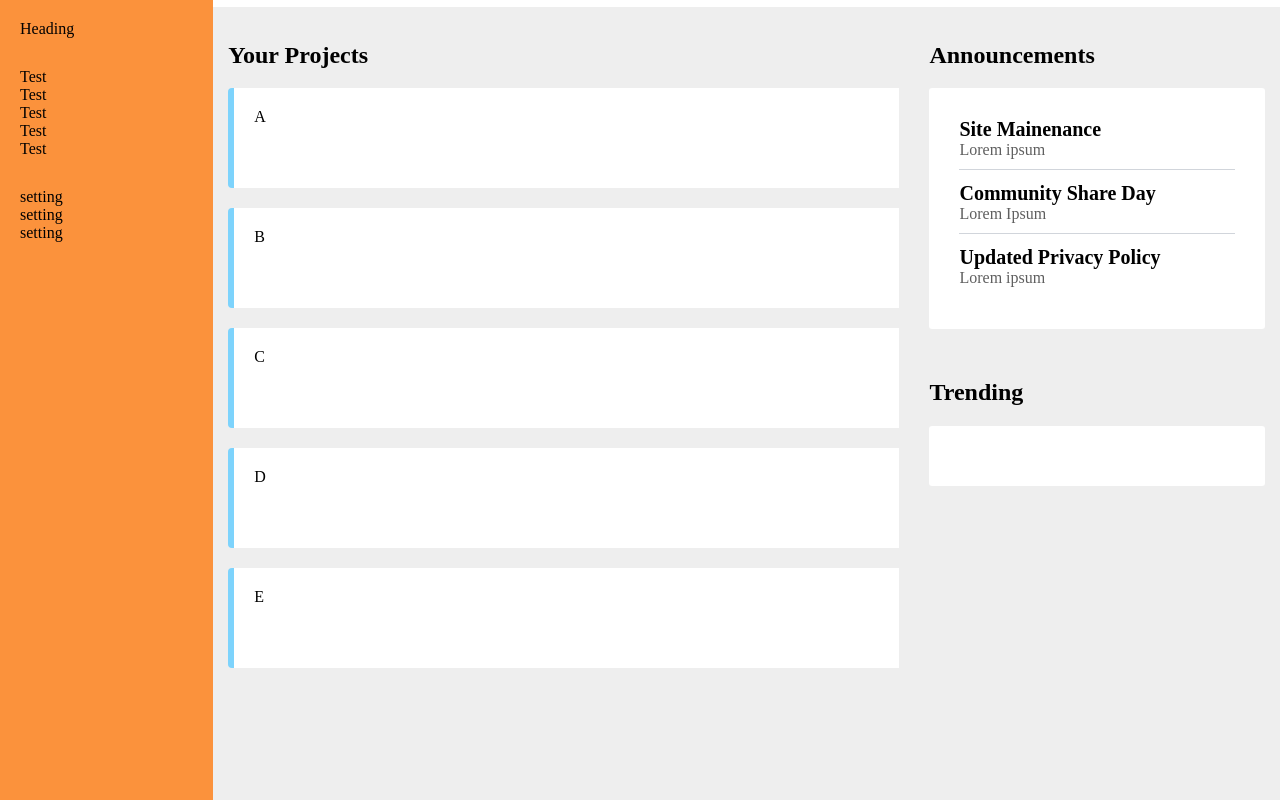
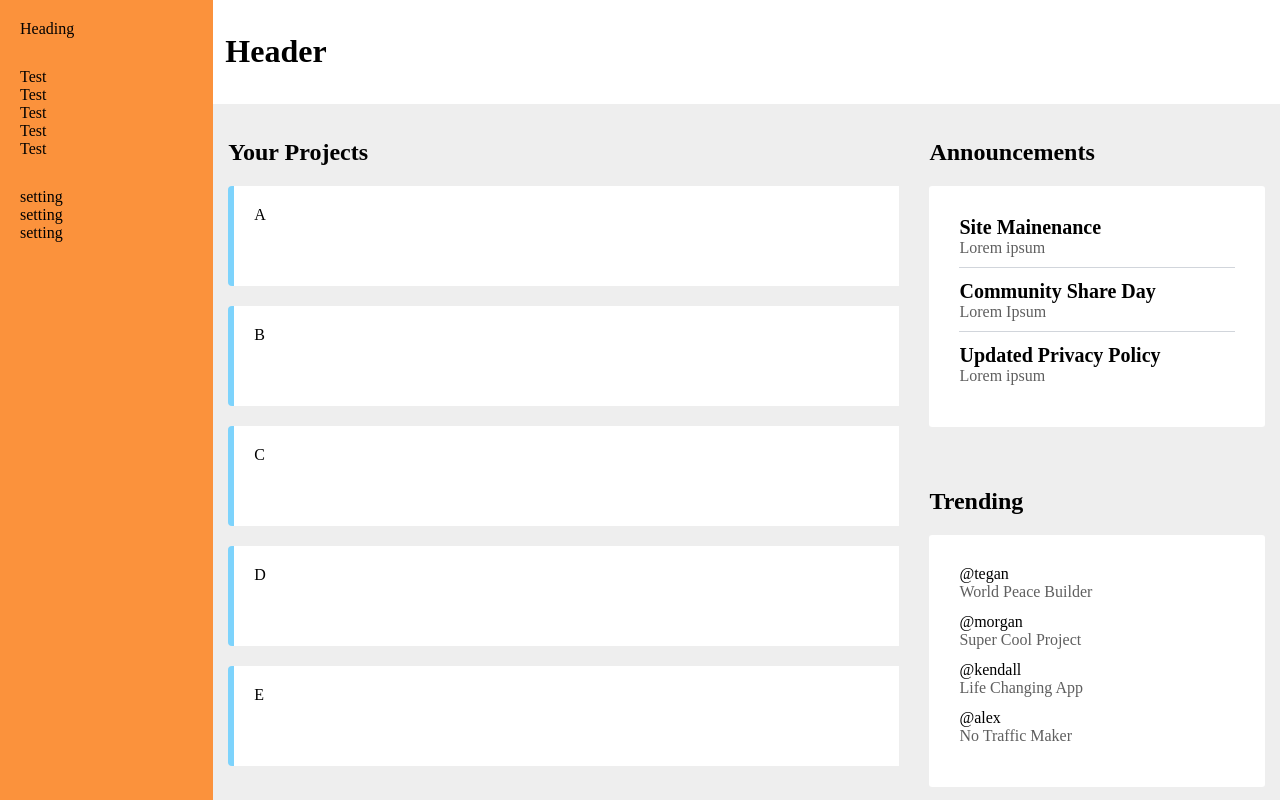
Before and after one commit to iamashay/admin-dashboard, a plain HTML site: page index.html in a window 1280 px wide. Shown: the top 800 px of the page. Drawn offline with Linux system fonts and the light colour scheme.

Commit message:
Add items in widgets and add header demo content

```diff
--- a/index.html
+++ b/index.html
@@ -24,7 +24,7 @@
             </ul>
         </div>
         <div id="header">
-
+            <h1>Header</h1>
         </div>
         <div id="main-content">
             <div id="projects">
@@ -61,7 +61,24 @@
             <div id="trending">
                 <h2>Trending</h2>
                 <div class="widget">
-
+                    <ul>
+                        <li>
+                            <div class="userid">@tegan</div>
+                            <div class="info">World Peace Builder</div>
+                        </li>
+                        <li>
+                            <div class="userid">@morgan</div>
+                            <div class="info">Super Cool Project</div>
+                        </li>
+                        <li>
+                            <div class="userid">@kendall</div>
+                            <div class="info">Life Changing App</div>
+                        </li>
+                        <li>
+                            <div class="userid">@alex</div>
+                            <div class="info">No Traffic Maker</div>
+                        </li>
+                    </ul>
                 </div>
             </div>
         </div>
--- a/style.css
+++ b/style.css
@@ -97,3 +97,7 @@ html, body {
 .info {
     color: #5f5f5f;
 }
+
+#header {
+    padding: 12px;
+}
```
